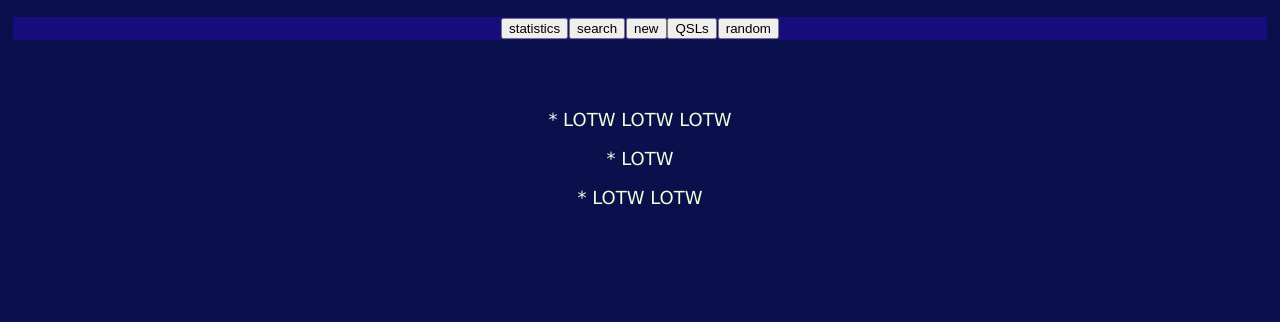
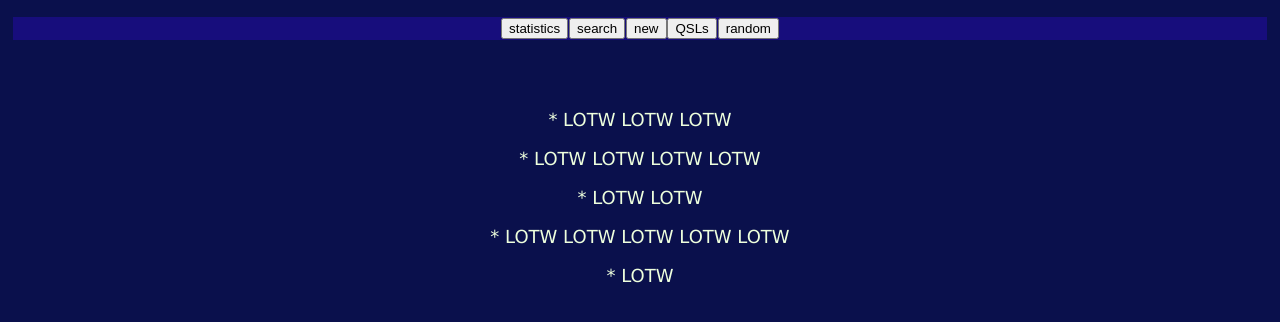
Before and after one commit to ra3fd/rdu, a Django app: page /qsls/ in a window 1280 px wide. Shown: the part 131-453 px from the top of the page. Run offline with Django 4.2, Linux system fonts and the light colour scheme.

Commit message:
views qsls

```diff
--- a/main/templates/main/qsls.html
+++ b/main/templates/main/qsls.html
@@ -1,5 +1,5 @@
 <!DOCTYPE html>
-<meta http-equiv="Refresh" content="3" xmlns="http://www.w3.org/1999/html"/>
+<meta http-equiv="Refresh" content="5" xmlns="http://www.w3.org/1999/html"/>
 
 {% extends "main/base.html" %}
 
@@ -25,7 +25,9 @@
 
         <span style="font-size: large;"><p>* {{ fqq1 }} </p>
         <p>* {{ fqq2 }} </p>
-        <p>* {{ fqq3 }} </p></span>
+        <p>* {{ fqq3 }} </p>
+        <p>* {{ fqq4 }} </p>
+        <p>* {{ fqq5 }} </p></span>
 
 
     </div>
--- a/main/views.py
+++ b/main/views.py
@@ -468,22 +468,30 @@ def max_qso(request):
 
 
 def qsls(request):
-    x = 'LOTW'
-    y = 'LOTW '*2
-    z = 'LOTW '*3
-
-    fq = [x, y, z]
+
+    v = 'LOTW'
+    w = 'LOTW ' * 2
+    x = 'LOTW ' * 3
+    y = 'LOTW ' * 4
+    z = 'LOTW ' * 5
+
+    fq = [v, w, x, y, z]
 
     fqq1 = random.choice(fq)
     fqq2 = random.choice(fq)
     fqq3 = random.choice(fq)
-
-    while fqq3 == fqq1 or fqq3 == fqq2 or fqq2 == fqq1:  # Делать случайные выборки до тех пор, \
-        # пока значения x,y,z не будут различными:
+    fqq4 = random.choice(fq)
+    fqq5 = random.choice(fq)
+
+    while fqq5 == fqq4 or fqq5 == fqq3 or fqq5 == fqq2 or fqq5 == fqq1 or fqq4 == fqq3 or fqq4 == fqq2 or\
+            fqq4 == fqq1 or fqq3 == fqq2 or fqq3 == fqq1 or fqq2 == fqq1:  # Делать случайные выборки до тех пор, \
+        # пока значения v, w, x, y, z не будут различными:
 
         fqq1 = random.choice(fq)
         fqq2 = random.choice(fq)
         fqq3 = random.choice(fq)
+        fqq4 = random.choice(fq)
+        fqq5 = random.choice(fq)
 
     return render(request, 'main/qsls.html', locals())
 
@@ -504,6 +512,7 @@ def tv(request):
 
 # @cache_page(60 * 60 * 24)
 def statistics(request):
+
     t1 = time.time()  # Первая отсечка времени (для обсчета времени, затраченного на операцию "статистика")
 
     diff_calls_160cw = []
```
